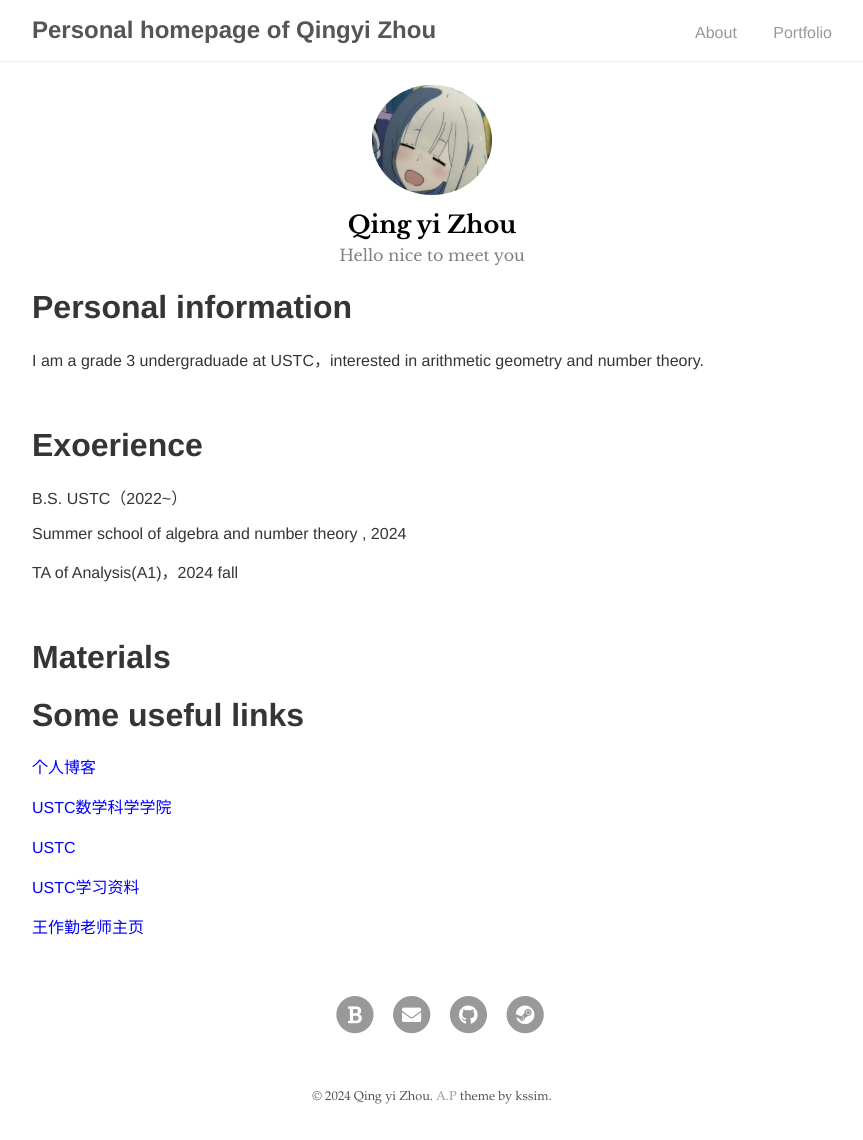
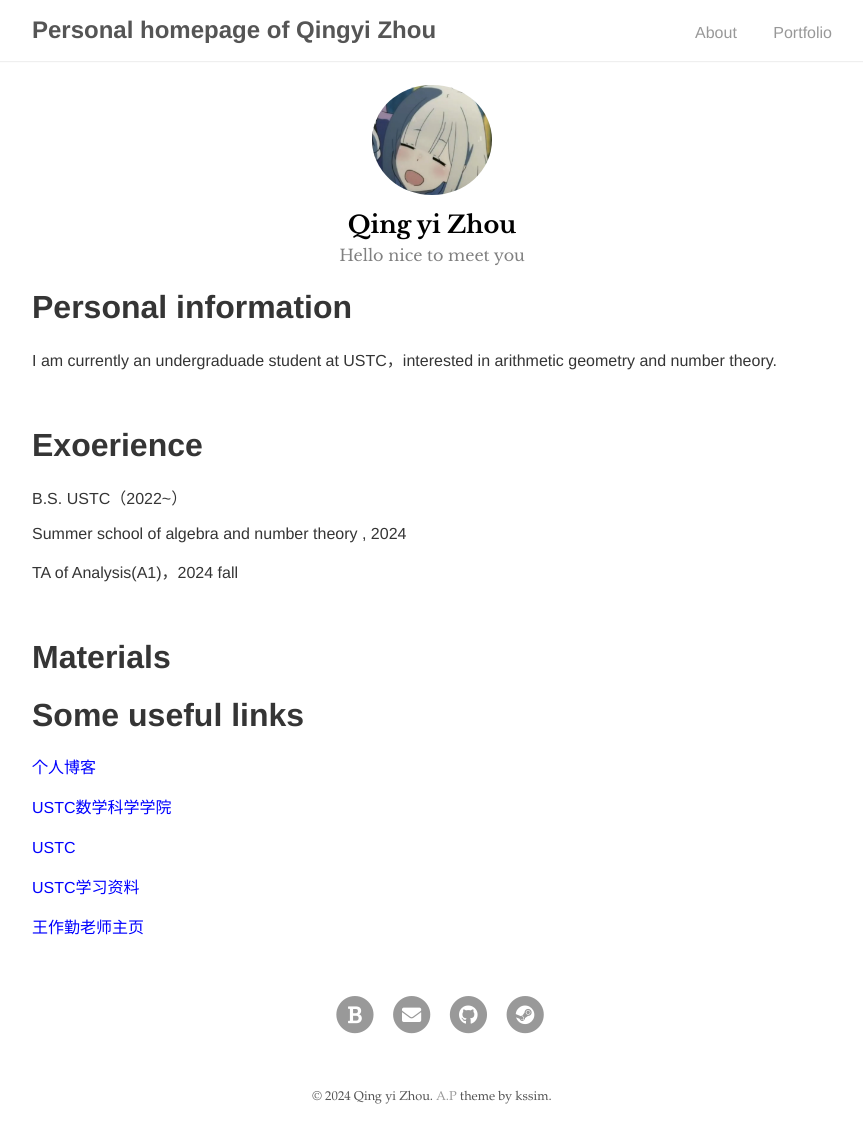
Before and after one commit to zqygg/zqygg.github.io, a Jekyll site: the page built from index.md, in a window 1280 px wide. Shown: the whole page, without its empty margins (208-1071 px from the left). Built offline with Jekyll 4.4.1, drawn with Linux system fonts in a browser that asks for light colours; our own code applies the rules of GitHub Pages for plain Markdown files.

Commit message:
Update index.md

```diff
--- a/index.md
+++ b/index.md
@@ -3,7 +3,7 @@ layout: about
 ---
 
 # Personal information
-I am a grade 3 undergraduade at USTC，interested in arithmetic geometry and number theory.
+I am currently an undergraduade student at USTC，interested in arithmetic geometry and number theory.
 
 <br/>
 
```
